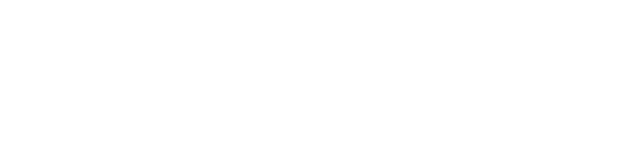
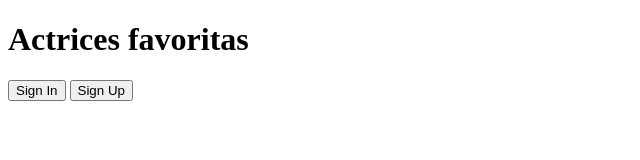
Before and after one commit to faustitoRoman/faustoroman666.github.io, a plain HTML site: page index.html in a window 1280 px wide. Shown: the whole page, without its empty margins (0-640 px from the left). Drawn offline with nearby package versions, Linux system fonts and the light colour scheme.

Commit message:
Botones y titulo

```diff
--- a/index.html
+++ b/index.html
@@ -4,9 +4,18 @@
     <meta charset="UTF-8">
     <meta http-equiv="X-UA-Compatible" content="IE=edge">
     <meta name="viewport" content="width=device-width, initial-scale=1.0">
-    <title>Actriceses Fav</title>
+    <title>Actrices Fav</title>
 </head>
 <body>
+    <div class="container">
+        <h1>Actrices favoritas</h1>
 
+        <div class="text-center">
+            <button class="btn btn-primary mr-2" onclick="signIn()">Sign In</button>
+            <button class="btn btn-secondary" onclick="signUp()">Sign Up</button>
+        </div>
+    </div>
+
+    <script src="https://stackpath.bootstrapcdn.com/bootstrap/4.5.0/js/bootstrap.min.js"></script>
 </body>
 </html>
```
